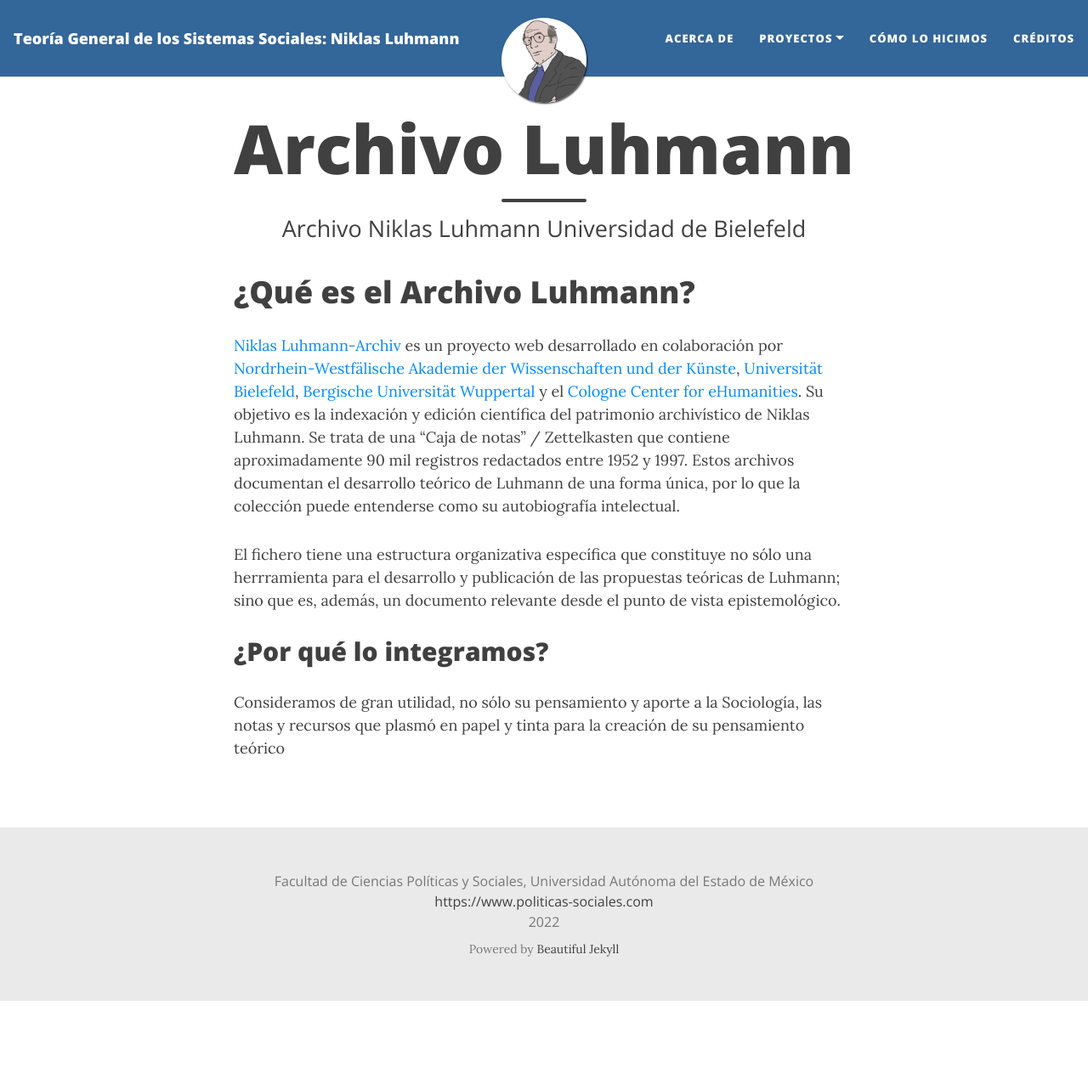
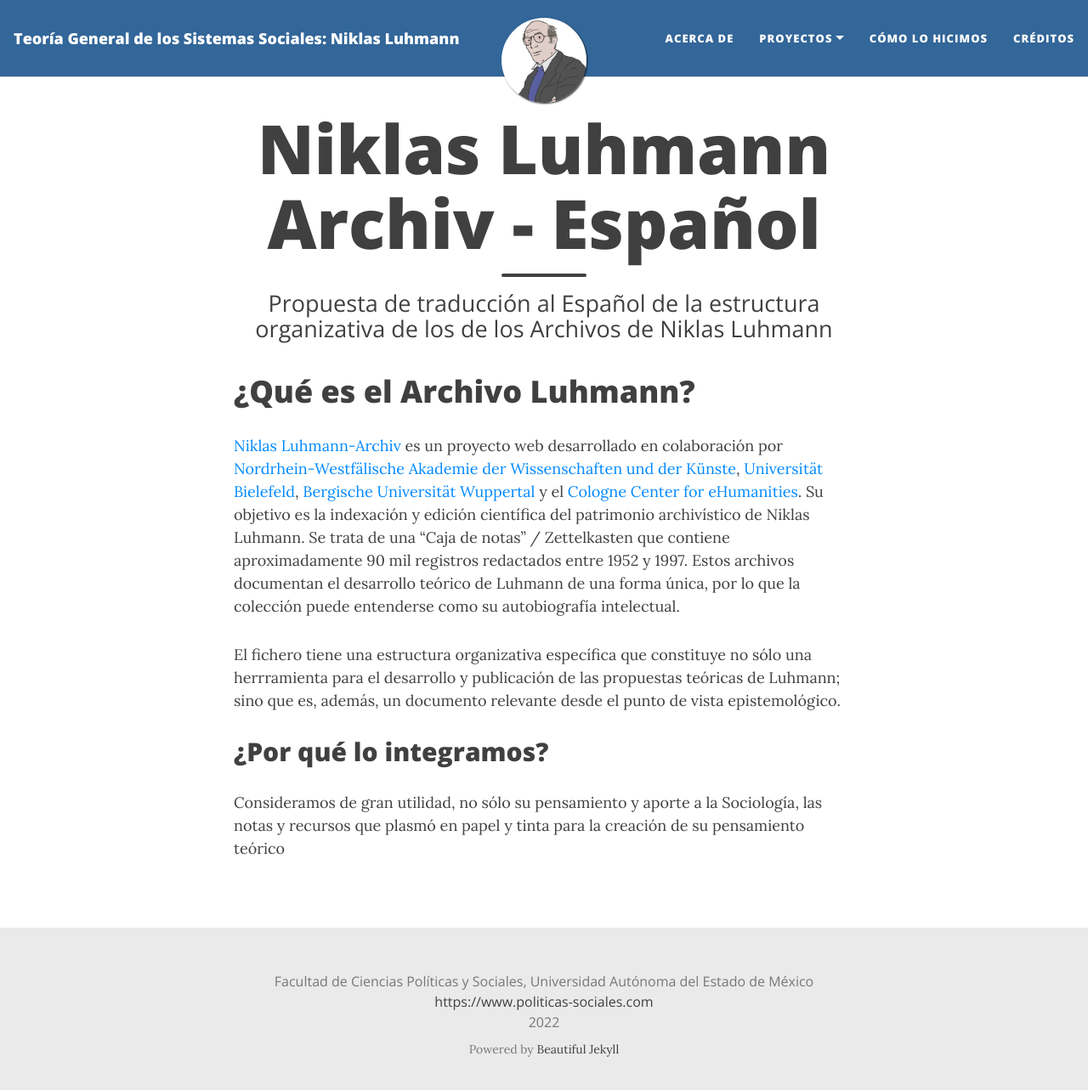
Before and after one commit to rosariorogel/luhmann, a Jekyll site: the page built from _pages/Archivo Luhmann.md, in a window 1280 px wide and 1296 px high. Shown: the top 1283 px of the window at 85% size. Built offline with Jekyll 4.4.1, drawn with Linux system fonts in a browser that asks for light colours; nearby versions of some CDN libraries.

Commit message:
Ajustes Archivo

```diff
--- a/_pages/Archivo Luhmann.md
+++ b/_pages/Archivo Luhmann.md
@@ -1,8 +1,8 @@
 ---
 layout: page
-title: Archivo Luhmann
-subtitle: Archivo Niklas Luhmann Universidad de Bielefeld
-permalink: archiveluhmann
+title: Niklas Luhmann Archiv - Español
+subtitle: Propuesta de traducción al Español de la estructura organizativa de los de los Archivos de Niklas Luhmann
+permalink: Archivo Luhmann
 ---
 
 <div style="clear: both;"></div>
```
